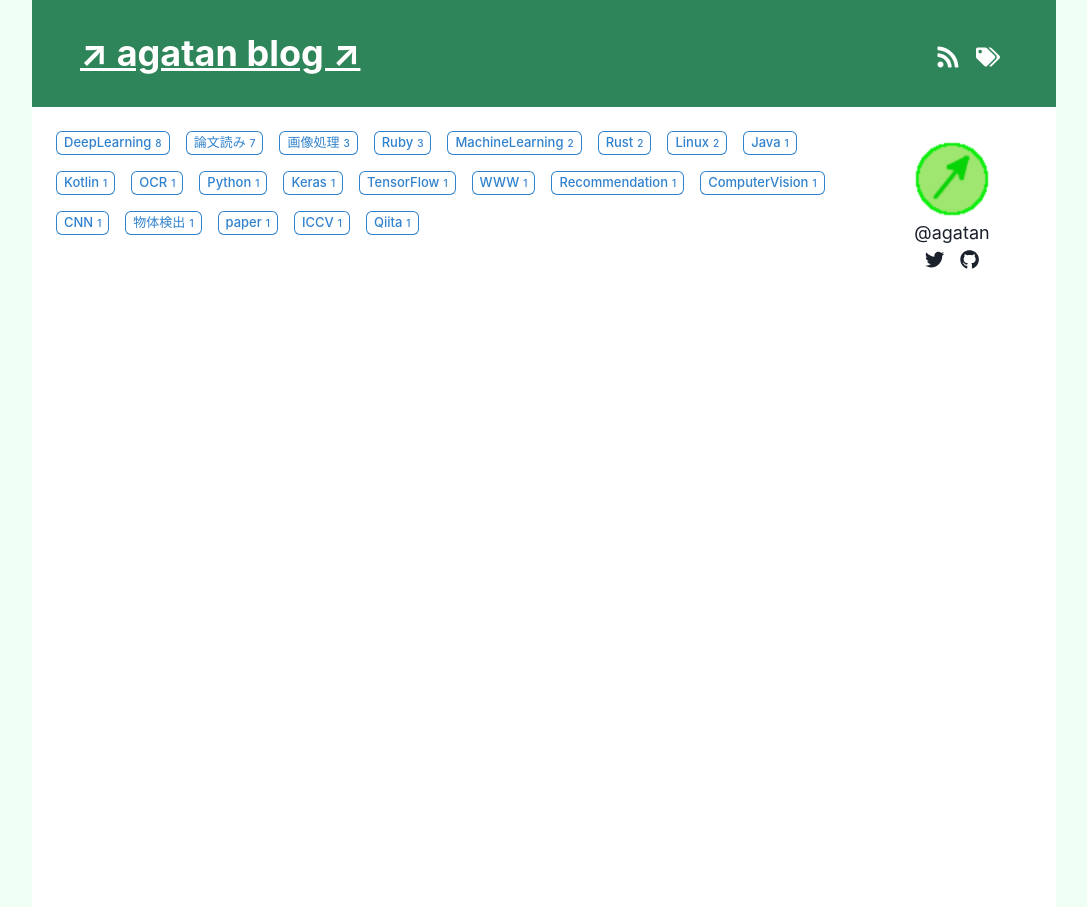
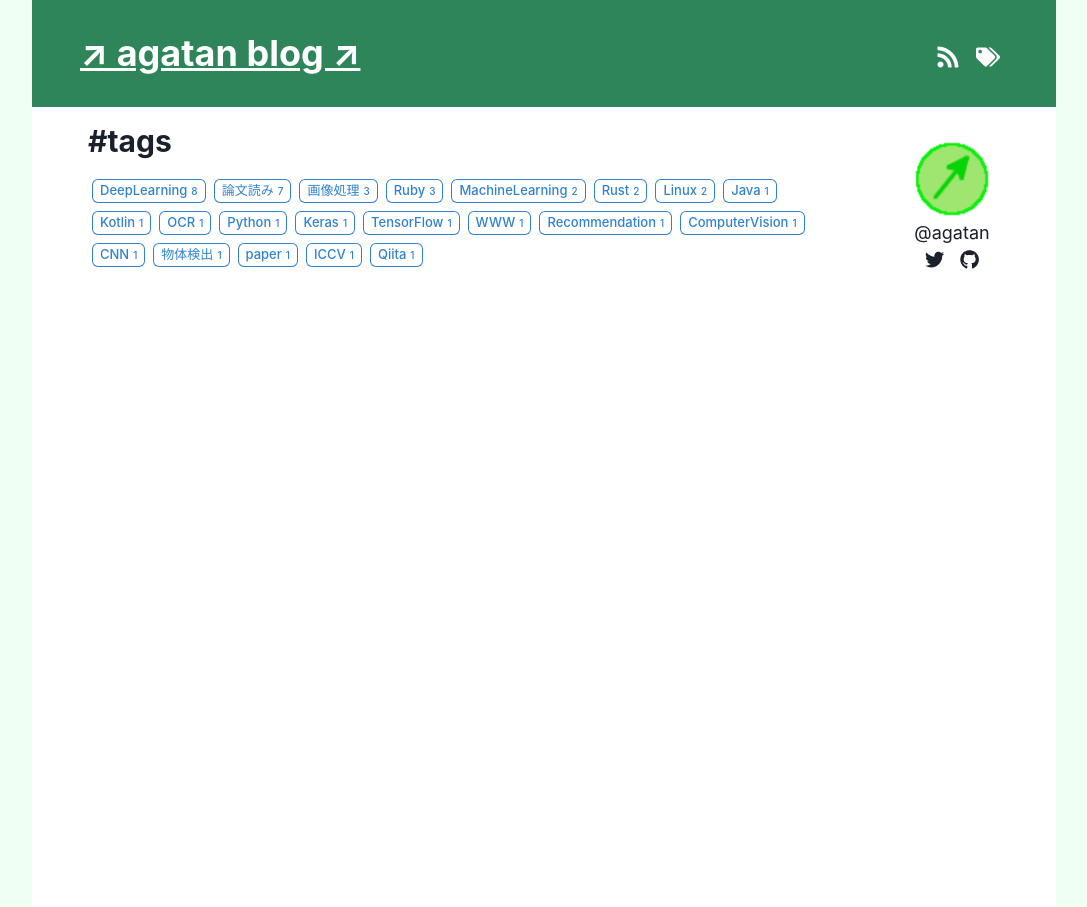
Before and after one commit to agatan/blog, a Next.js app: page /tags in a window 1280 px wide. Shown: the whole page, without its empty margins (96-1183 px from the left). Built offline with nearby package versions, Linux system fonts and the light colour scheme.

Commit message:
Show tags in post pages

```diff
--- a/components/PostItem.tsx
+++ b/components/PostItem.tsx
@@ -19,7 +19,7 @@ export const PostItem: React.VFC<Props> = (props) => {
       <Text color="gray.800">
         {new Date(postMeta.timestamp).toDateString()}
       </Text>
-      <HStack paddingTop="4" paddingBottom="4">
+      <HStack paddingTop="4" paddingBottom="4" spacing="0">
         {postMeta.tags.map((tag) => (
           <TagLink key={`${postMeta.slug}-${tag}`} tag={tag} />
         ))}
--- a/components/TagLink.tsx
+++ b/components/TagLink.tsx
@@ -10,7 +10,7 @@ type Props = {
 export const TagLink: React.VFC<Props> = (props) => {
   const { tag, count } = props;
   return (
-    <Link href={`/tags/${tag}`}>
+    <Link href={`/tags/${tag}`} padding="1">
       <Tag colorScheme="blue" variant="outline" padding="1">
         <Flex align="center" paddingLeft="1" paddingRight="1">
           <TagLabel fontSize="small">{tag}</TagLabel>
--- a/pages/posts/[slug].tsx
+++ b/pages/posts/[slug].tsx
@@ -86,7 +86,7 @@ const PostPage: React.VFC<Props> = (props: Props) => {
       <SEO title={post.meta.title} />
       <MainLayout>
         <Container maxWidth="container.md">
-          <Heading paddingBottom="2" fontSize="3xl">{post.meta.title}</Heading>
+          <Heading paddingBottom="4" fontSize="3xl">{post.meta.title}</Heading>
           {post.meta.tags.map((tag) => <TagLink key={tag} tag={tag} />)}
           <Divider padding="2" />
           <Box paddingTop="4">
--- a/pages/tags/index.tsx
+++ b/pages/tags/index.tsx
@@ -1,4 +1,4 @@
-import { Box, Flex } from "@chakra-ui/react";
+import { Box, Container, Flex, Heading, Wrap } from "@chakra-ui/react";
 import React from "react";
 import { MainLayout } from "../../components/MainLayout";
 import { SEO } from "../../components/SEO";
@@ -14,13 +14,14 @@ const TagsPage: React.FC<Props> = (props) => {
     <>
       <SEO title="tags" />
       <MainLayout>
-        <Flex wrap="wrap">
-          {props.tagWithCounts.map(({ tag, count }) => (
-            <Box key={tag} padding="2">
-              <TagLink tag={tag} count={count} />
-            </Box>
-          ))}
-        </Flex>
+        <Container maxWidth="container.md">
+          <Heading paddingBottom="4" fontSize="3xl">#tags</Heading>
+          <Wrap spacing="0">
+            {props.tagWithCounts.map(({ tag, count }) => (
+              <TagLink key={tag} tag={tag} count={count} />
+            ))}
+          </Wrap>
+        </Container>
       </MainLayout>
     </>
   );
```
